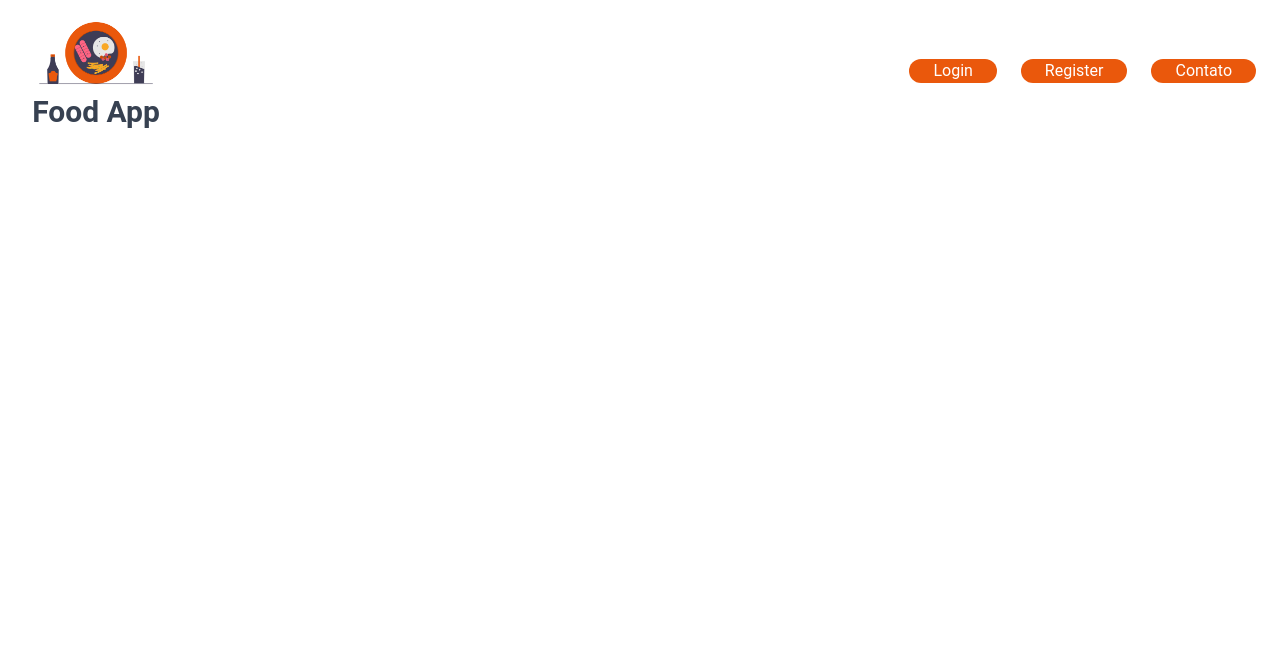
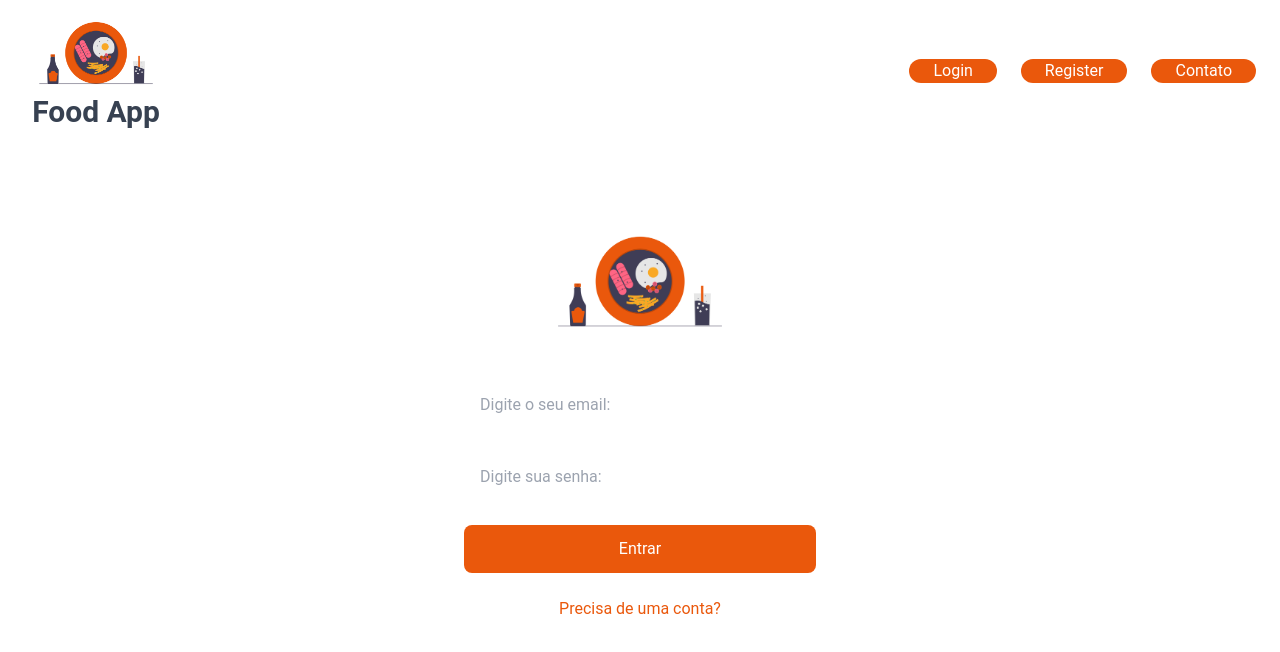
Before and after one commit to evandromendes08/reactatividade03, a React (Create React App) app: page /login in a window 1280 px wide. Shown: the top 652 px of the page. Built offline with nearby package versions, Linux system fonts and the light colour scheme.

Commit message:
Feat: page login

```diff
--- a/src/App.js
+++ b/src/App.js
@@ -2,6 +2,7 @@ import './App.css';
 import { Routes, Route } from 'react-router-dom';
 import Home from './pages/Home';
 import Navbar from './components/Navbar';
+import Login from './pages/Login/index';
 
 
 function App() {
@@ -10,6 +11,7 @@ function App() {
       <Navbar/>
       <Routes>
         <Route path='/' element={<Home/>}/>
+        <Route path='/login' element={<Login/>}/>
       </Routes>
 
     </>
--- a/src/index.css
+++ b/src/index.css
@@ -24,6 +24,10 @@ body{
     background: #ea580c;
 }
 
+.text-primary{
+    color: #ea580c;
+}
+
 .home-banner{
     background-image: url('../src/assets/background.jpg');
     height: 400px;
@@ -31,3 +35,10 @@ body{
     background-position: center center;
     background-size: cover;
 }
+
+.banner {
+    background-image: url('../src/assets/background.jpg');
+    background-repeat: no-repeat;
+    background-position: center center;
+    background-size: cover;
+}
--- a/src/pages/Login/index.js
+++ b/src/pages/Login/index.js
@@ -1,57 +1,28 @@
-import { useState } from 'react';
 import React from 'react';
-import { Link } from "react-router-dom";
+import logo from '../../assets/logo.png'
 
-
-const Login = () => {
-    const [email, setEmail] = useState('');
-    const [password, setPassword] = useState('');
-
-    const handleSubmit = (event) => {
-      event.preventDefault();
-
-      console.log('Email:', email);
-      console.log('Senha:', password);
-    };
-
-    return (
-      <div className="login-form-container">
-        <form className="login-form" onSubmit={handleSubmit}>
-          <h2 className='flex flex-col items-center justify-center h-full'>Entre com os dados para acessar a página</h2>
-          <div className="form-group flex flex-col items-center justify-center h-full">
-            <label htmlFor="email">Email:</label>
-            <input
-              type="email"
-              id="email"
-              value={email}
-              onChange={(e) => setEmail(e.target.value)}
-              required
-              className='bg-primary px-6 text-white text-center rounded-full transition duration-700 hover:scale-105'
+const index = () => {
+  return(
+    <main className='h-screen w-full'>
+      <div className='flex flex-col pt-20 items-center h-screen'>
+        <img className='w-52' src={logo} alt='logotipo food app'/>
+        <form action="" className='bg-white w-96 mt-6 p-4 rounded-lg shadon-lg'>
+          <div className='flex flex-col space-y-6'>
+            <input type="mail" placeholder="Digite o seu email:" name="email"
+            className="w-full px-4 py-3 rounded-lg ring-red-200 border-gray-300 focus:ring-4 focus:outline-none transition duration-300 focus:shadow-xl"
+            />
+            <input type="password" placeholder="Digite sua senha:" name="senha"
+            className="w-full px-4 py-3 rounded-lg ring-red-200 border-gray-300 focus:ring-4 focus:outline-none transition duration-300 focus:shadow-xl"
             />
           </div>
-          <div className="form-group flex flex-col items-center justify-center h-full">
-            <label htmlFor="password">Senha:</label>
-            <input
-              type="password"
-              id="password"
-              value={password}
-              onChange={(e) => setPassword(e.target.value)}
-              required
-              className='bg-primary px-6 text-white text-center rounded-full transition duration-700 hover:scale-105'
-            />
-          </div>
-          <br></br>
-          <div className='bg-primary px-6 text-white text-center rounded-full transition duration-700 hover:scale-105'>
-          <button type="submit">Enviar</button>
-          <br></br>
-          </div>
+          <button className="w-full py-3 bg-primary text-white focus:outline-none focus:ring-4 mt-6 rounded-lg transition duration-300">
+            Entrar
+          </button>
+          <p className="text-base text-primary text-center my-6 hover:underline cursor-pointer"> Precisa de uma conta?</p>
+        </form>
+      </div>
+    </main>
+  )
+}
 
-        </form>
-        <div className='bg-primary px-6 text-white text-center rounded-full transition duration-700 hover:scale-105'>
-          <Link to='/'>VÁ PARA HOME PAGE</Link>
-        </div>
-      </div>
-    );
-  };
-
-  export default Login;
+export default index;
--- /dev/null
+++ b/src/pages/Login/index_old.js
@@ -0,0 +1,57 @@
+import { useState } from 'react';
+import React from 'react';
+import { Link } from "react-router-dom";
+
+
+const Login = () => {
+    const [email, setEmail] = useState('');
+    const [password, setPassword] = useState('');
+
+    const handleSubmit = (event) => {
+      event.preventDefault();
+
+      console.log('Email:', email);
+      console.log('Senha:', password);
+    };
+
+    return (
+      <div className="login-form-container">
+        <form className="login-form" onSubmit={handleSubmit}>
+          <h2 className='flex flex-col items-center justify-center h-full'>Entre com os dados para acessar a página</h2>
+          <div className="form-group flex flex-col items-center justify-center h-full">
+            <label htmlFor="email">Email:</label>
+            <input
+              type="email"
+              id="email"
+              value={email}
+              onChange={(e) => setEmail(e.target.value)}
+              required
+              className='bg-primary px-6 text-white text-center rounded-full transition duration-700 hover:scale-105'
+            />
+          </div>
+          <div className="form-group flex flex-col items-center justify-center h-full">
+            <label htmlFor="password">Senha:</label>
+            <input
+              type="password"
+              id="password"
+              value={password}
+              onChange={(e) => setPassword(e.target.value)}
+              required
+              className='bg-primary px-6 text-white text-center rounded-full transition duration-700 hover:scale-105'
+            />
+          </div>
+          <br></br>
+          <div className='bg-primary px-6 text-white text-center rounded-full transition duration-700 hover:scale-105'>
+          <button type="submit">Enviar</button>
+          <br></br>
+          </div>
+
+        </form>
+        <div className='bg-primary px-6 text-white text-center rounded-full transition duration-700 hover:scale-105'>
+          <Link to='/'>VÁ PARA HOME PAGE</Link>
+        </div>
+      </div>
+    );
+  };
+
+  export default Login;
```
